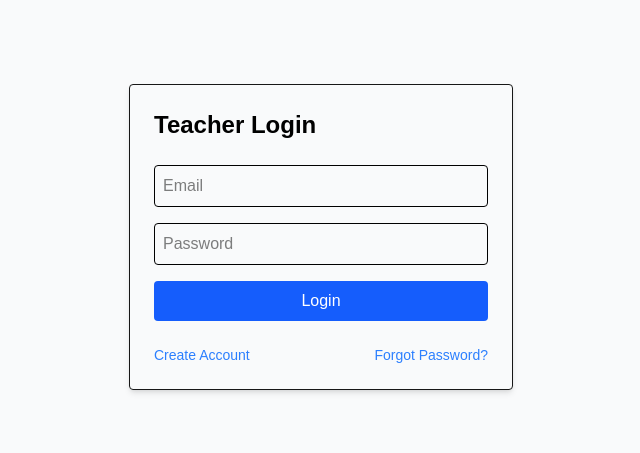
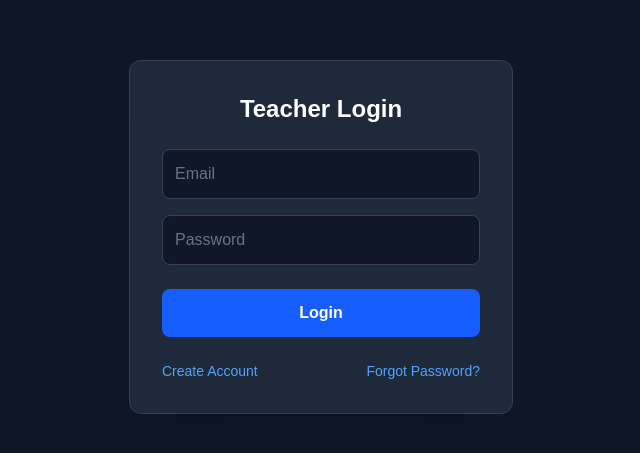
Before and after one commit to saadsalman708/teacher-portal-1-frontend, a Next.js app: page /login in a window 1280 px wide. Shown: the part 163-616 px from the top of the page, without its empty margins (319-959 px from the left). Built offline with nearby package versions, Linux system fonts and the light colour scheme; no server answers.

Commit message:
improved UI

```diff
--- a/app/forgot-password/page.js
+++ b/app/forgot-password/page.js
@@ -17,13 +17,18 @@ export default function ForgotPassword() {
   };
 
   return (
-    <div className="flex flex-col items-center justify-center min-h-screen p-4">
-      <form onSubmit={handleForgot} className="flex flex-col gap-4 p-6 border rounded shadow-md w-full max-w-sm">
-        <h2 className="text-2xl font-bold mb-2">Forgot Password</h2>
-        {message && <p className="text-sm">{message}</p>}
-        <input type="email" placeholder="Enter your email" required className="p-2 border rounded text-black"
+    <div className="flex flex-col items-center justify-center min-h-screen p-4 bg-gray-900">
+      <form onSubmit={handleForgot}
+              className="flex flex-col gap-4 p-8 bg-gray-800 border border-gray-700 rounded-xl shadow-2xl w-full max-w-sm"
+>
+        <h2 className="text-2xl font-bold mb-2 text-white text-center">Forgot Password</h2>
+        {message && <p className="text-sm text-white">{message}</p>}
+        <input type="email" placeholder="Enter your email" required
+        className="p-3 bg-gray-900 border border-gray-700 rounded-lg text-white placeholder-gray-500 focus:outline-none focus:border-blue-500 focus:ring-1 focus:ring-blue-500 transition-all"
           value={email} onChange={(e) => setEmail(e.target.value)} />
-        <button type="submit" className="bg-blue-600 text-white p-2 rounded">Send Reset Link</button>
+        <button type="submit"
+        className="bg-blue-600 text-white p-3 rounded-lg font-semibold hover:bg-blue-500 active:scale-[0.98] transition-all mt-2"
+>Send Reset Link</button>
       </form>
     </div>
   );
--- a/app/login/page.js
+++ b/app/login/page.js
@@ -1,40 +1,81 @@
 "use client";
-import { useState } from 'react';
-import { useRouter } from 'next/navigation';
-import api from '@/lib/axios';
-import Link from 'next/link';
+import { useState } from "react";
+import { useRouter } from "next/navigation";
+import api from "@/lib/axios";
+import Link from "next/link";
 
 export default function Login() {
-  const [email, setEmail] = useState('');
-  const [password, setPassword] = useState('');
-  const [error, setError] = useState('');
+  const [email, setEmail] = useState("");
+  const [password, setPassword] = useState("");
+  const [error, setError] = useState("");
   const router = useRouter();
 
   const handleLogin = async (e) => {
     e.preventDefault();
     try {
-      const res = await api.post('/auth/login', { email, password });
+      const res = await api.post("/auth/login", { email, password });
       // If your API returns a token, store it:
-      if (res.data.token) localStorage.setItem('token', res.data.token);
-      router.push('/dashboard');
+      if (res.data.token) localStorage.setItem("token", res.data.token);
+      router.push("/dashboard");
     } catch (err) {
-      setError(err.response?.data?.message || 'Login failed');
+      setError(err.response?.data?.message || "Login failed");
     }
   };
 
   return (
-    <div className="flex flex-col items-center justify-center min-h-screen p-4 bg-gray-50">
-      <form onSubmit={handleLogin} className="flex flex-col gap-4 p-6 border rounded shadow-md w-full max-w-sm">
-        <h2 className="text-2xl font-bold mb-2 text-black">Teacher Login</h2>
-        {error && <p className="text-red-500 text-sm">{error}</p>}
-        <input type="email" placeholder="Email" required className="p-2 border rounded text-black"
-          value={email} onChange={(e) => setEmail(e.target.value)} />
-        <input type="password" placeholder="Password" required className="p-2 border rounded text-black"
-          value={password} onChange={(e) => setPassword(e.target.value)} />
-        <button type="submit" className="bg-blue-600 text-white p-2 rounded hover:bg-blue-700">Login</button>
+    <div className="flex flex-col items-center justify-center min-h-screen p-4 bg-gray-900">
+      <form
+        onSubmit={handleLogin}
+        className="flex flex-col gap-4 p-8 bg-gray-800 border border-gray-700 rounded-xl shadow-2xl w-full max-w-sm"
+      >
+        <h2 className="text-2xl font-bold mb-2 text-white text-center">
+          Teacher Login
+        </h2>
+
+        {error && (
+          <p className="text-red-400 text-sm text-center bg-red-400/10 p-2 rounded-lg border border-red-400/20">
+            {error}
+          </p>
+        )}
+
+        <input
+          type="email"
+          placeholder="Email"
+          required
+          className="p-3 bg-gray-900 border border-gray-700 rounded-lg text-white placeholder-gray-500 focus:outline-none focus:border-blue-500 focus:ring-1 focus:ring-blue-500 transition-all"
+          value={email}
+          onChange={(e) => setEmail(e.target.value)}
+        />
+
+        <input
+          type="password"
+          placeholder="Password"
+          required
+          className="p-3 bg-gray-900 border border-gray-700 rounded-lg text-white placeholder-gray-500 focus:outline-none focus:border-blue-500 focus:ring-1 focus:ring-blue-500 transition-all"
+          value={password}
+          onChange={(e) => setPassword(e.target.value)}
+        />
+
+        <button
+          type="submit"
+          className="bg-blue-600 text-white p-3 rounded-lg font-semibold hover:bg-blue-500 active:scale-[0.98] transition-all mt-2"
+        >
+          Login
+        </button>
+
         <div className="flex justify-between text-sm mt-2">
-          <Link href="/signup" className="text-blue-500">Create Account</Link>
-          <Link href="/forgot-password" className="text-blue-500">Forgot Password?</Link>
+          <Link
+            href="/signup"
+            className="text-blue-400 hover:text-blue-300 hover:underline transition-colors"
+          >
+            Create Account
+          </Link>
+          <Link
+            href="/forgot-password"
+            className="text-blue-400 hover:text-blue-300 hover:underline transition-colors"
+          >
+            Forgot Password?
+          </Link>
         </div>
       </form>
     </div>
--- a/app/reset-password/[token]/page.js
+++ b/app/reset-password/[token]/page.js
@@ -21,13 +21,19 @@ export default function ResetPassword() {
   };
 
   return (
-    <div className="flex flex-col items-center justify-center min-h-screen p-4">
-      <form onSubmit={handleReset} className="flex flex-col gap-4 p-6 border rounded shadow-md w-full max-w-sm">
-        <h2 className="text-2xl font-bold mb-2">Set New Password</h2>
-        {message && <p className="text-sm">{message}</p>}
-        <input type="password" placeholder="New Password" required className="p-2 border rounded text-black"
+    <div className="flex flex-col items-center justify-center min-h-screen p-4 bg-gray-900">
+      <form onSubmit={handleReset}
+        className="flex flex-col gap-4 p-8 bg-gray-800 border border-gray-700 rounded-xl shadow-2xl w-full max-w-sm"
+      >
+        <h2 className="text-2xl font-bold mb-2 text-white">Set New Password</h2>
+        {message && <p className="text-sm text-white">{message}</p>}
+        <input type="password" placeholder="New Password" required
+          className="p-3 bg-gray-900 border border-gray-700 rounded-lg text-white placeholder-gray-500 focus:outline-none focus:border-blue-500 focus:ring-1 focus:ring-blue-500 transition-all"
           value={password} onChange={(e) => setPassword(e.target.value)} />
-        <button type="submit" className="bg-blue-600 text-white p-2 rounded">Reset Password</button>
+        <button type="submit"
+          className="bg-blue-600 text-white p-3 rounded-lg font-semibold hover:bg-blue-500 active:scale-[0.98] transition-all mt-2"
+        className="bg-blue-600 text-white p-2 rounded"
+        >Reset Password</button>
       </form>
     </div>
   );
--- a/app/signup/page.js
+++ b/app/signup/page.js
@@ -21,17 +21,24 @@ export default function Signup() {
   };
 
   return (
-    <div className="flex flex-col items-center justify-center min-h-screen p-4 bg-gray-50">
-      <form onSubmit={handleSignup} className="flex flex-col gap-4 p-6 border rounded shadow-md w-full max-w-sm">
-        <h2 className="text-2xl font-bold mb-2 text-black">Teacher Signup</h2>
+    <div className="flex flex-col items-center justify-center min-h-screen p-4 bg-gray-900">
+      <form onSubmit={handleSignup}
+        className="flex flex-col gap-4 p-8 bg-gray-800 border border-gray-700 rounded-xl shadow-2xl w-full max-w-sm"
+      >
+        <h2 className="text-2xl font-bold mb-2 text-white">Teacher Signup</h2>
         {error && <p className="text-red-500 text-sm">{error}</p>}
-        <input type="text" placeholder="Full Name" required className="p-2 border rounded text-black"
+        <input type="text" placeholder="Full Name" required
+          className="p-3 bg-gray-900 border border-gray-700 rounded-lg text-white placeholder-gray-500 focus:outline-none focus:border-blue-500 focus:ring-1 focus:ring-blue-500 transition-all"
           onChange={(e) => setFormData({ ...formData, name: e.target.value })} />
-        <input type="email" placeholder="Email" required className="p-2 border rounded text-black"
+        <input type="email" placeholder="Email" required
+          className="p-3 bg-gray-900 border border-gray-700 rounded-lg text-white placeholder-gray-500 focus:outline-none focus:border-blue-500 focus:ring-1 focus:ring-blue-500 transition-all"
           onChange={(e) => setFormData({ ...formData, email: e.target.value })} />
-        <input type="password" placeholder="Password" required className="p-2 border rounded text-black"
+        <input type="password" placeholder="Password" required
+          className="p-3 bg-gray-900 border border-gray-700 rounded-lg text-white placeholder-gray-500 focus:outline-none focus:border-blue-500 focus:ring-1 focus:ring-blue-500 transition-all"
           onChange={(e) => setFormData({ ...formData, password: e.target.value })} />
-        <button type="submit" className="bg-green-600 text-white p-2 rounded hover:bg-green-700">Sign Up</button>
+        <button type="submit"
+          className="bg-blue-600 text-white p-3 rounded-lg font-semibold hover:bg-blue-500 active:scale-[0.98] transition-all mt-2"
+         >Sign Up</button>
         <Link href="/login" className="text-blue-500 text-sm text-center mt-2">Already have an account? Login</Link>
       </form>
     </div>
```
Also changed, not shown: 1 other file (tests, documents, lock files or other folders).
